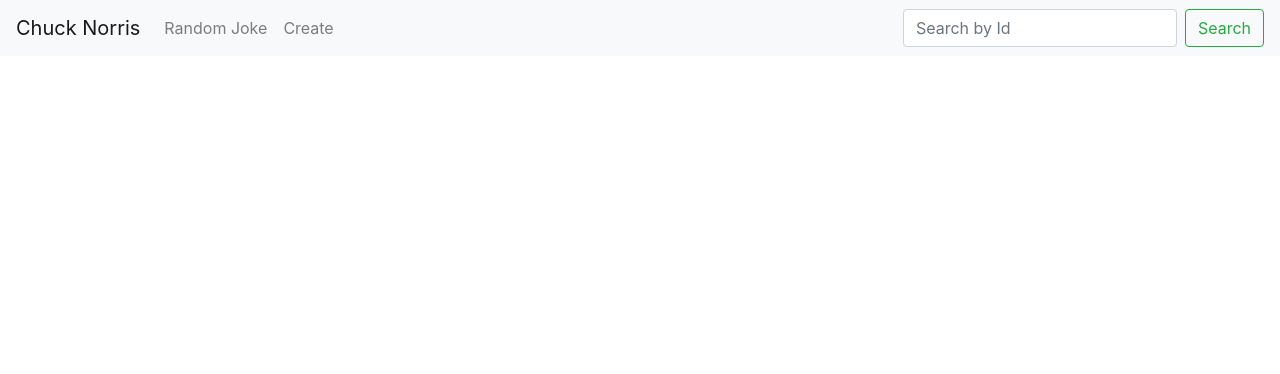
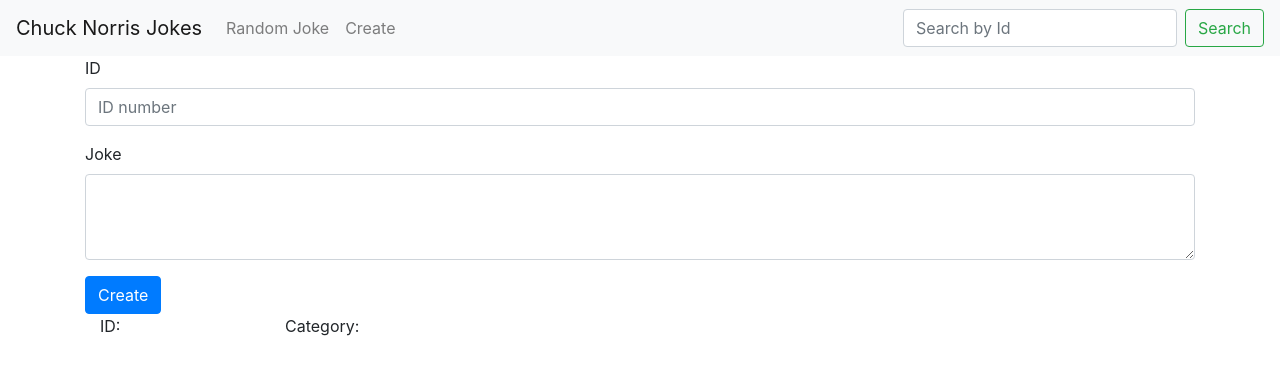
Before and after one commit to bavjean/api-project-front, a React (Create React App) app: page /create in a window 1280 px wide. Shown: the top 374 px of the page. Built offline with nearby package versions, Linux system fonts and the light colour scheme; no server answers.

Commit message:
added jokes, random and create components

```diff
--- a/public/index.html
+++ b/public/index.html
@@ -24,7 +24,7 @@
       work correctly both with client-side routing and a non-root public URL.
       Learn how to configure a non-root public URL by running `npm run build`.
     -->
-    <title>Chuck Norris</title>
+    <title>Chuck Norris Jokes</title>
     <link
       rel="stylesheet"
       href="https://maxcdn.bootstrapcdn.com/bootstrap/4.5.0/css/bootstrap.min.css"
--- a/src/App.js
+++ b/src/App.js
@@ -1,11 +1,14 @@
 import React, { Component } from 'react';
 import { Route } from "react-router-dom"
+import Jokes from "./Jokes"
+import Joke from "./Joke"
+import Random from "./Random"
+import Create from "./Create"
 import Navbar from 'react-bootstrap/Navbar'
 import Nav from 'react-bootstrap/Nav'
 import Form from 'react-bootstrap/Form'
 import FormControl from 'react-bootstrap/FormControl'
 import Button from 'react-bootstrap/Button'
-import './App.css';
 
 class App extends Component {
   constructor() {
@@ -18,7 +21,7 @@
 
   componentDidMount() {
     let url =
-      "https://whispering-meadow-11234.herokuapp.com/random";
+      "https://whispering-meadow-11234.herokuapp.com/jokes";
     fetch(url)
       .then((res) => res.json())
       .then((data) => {
@@ -27,11 +30,11 @@
   }
 
   render() {
-    console.log(this.state.joke)
+    // console.log(this.state.joke.length)
   return (
     <>
-      <Navbar bg="light" expand="sm">
-        <Navbar.Brand href="/">Chuck Norris</Navbar.Brand>
+      <Navbar sticky="top" bg="light" expand="sm">
+        <Navbar.Brand href="/">Chuck Norris Jokes</Navbar.Brand>
         <Navbar.Toggle aria-controls="basic-navbar-nav" />
         <Navbar.Collapse id="basic-navbar-nav">
           <Nav className="mr-auto">
@@ -41,9 +44,40 @@
           <Form inline>
       <FormControl type="text" placeholder="Search by Id" className="mr-sm-2" />
       <Button variant="outline-success">Search</Button>
-    </Form>
-        </Navbar.Collapse>
-      </Navbar>
+      </Form>
+          </Navbar.Collapse>
+        </Navbar>
+        <Route
+          path="/"
+          exact
+          render={() => {
+            return <Jokes jokes={this.state.joke} />
+          }}
+        />
+        <Route
+          path="/random"
+          exact
+          render={() => {
+            return <Random />
+          }}
+        />
+        <Route
+        path="/create"
+        // exact
+        render={() => {
+          return <Create />
+        }}
+      />
+      <Route
+            path="/:id"
+            // exact
+            render={routerProps => {
+              // console.log(routerProps)
+              let { id } = routerProps.match.params;
+              let info = this.state.joke.find(item => item.id === id);
+              return <Joke {...info} />;
+            }}
+          />
     </>
   );
   }
--- /dev/null
+++ b/src/Create.js
@@ -0,0 +1,27 @@
+import React from "react";
+import Form from "react-bootstrap/Form";
+import Button from "react-bootstrap/Button";
+
+export default function Create() {
+  return (
+      <div className="container">
+        <Form>
+          <Form.Group controlId="formBasicId">
+            <Form.Label>ID</Form.Label>
+            <Form.Control type="text" placeholder="ID number" />
+            {/* <Form.Text className="text-muted">
+                        We'll never share your email with anyone else.
+                        </Form.Text> */}
+          </Form.Group>
+
+          <Form.Group controlId="exampleForm.ControlTextarea1">
+            <Form.Label>Joke</Form.Label>
+            <Form.Control as="textarea" rows="3" />
+          </Form.Group>
+          <Button variant="primary" type="submit">
+            Create
+          </Button>
+        </Form>
+      </div>
+  );
+}
--- /dev/null
+++ b/src/Joke.js
@@ -0,0 +1,21 @@
+import React from 'react'
+import Container from "react-bootstrap/Container"
+import Row from 'react-bootstrap/Row'
+import Col from 'react-bootstrap/Col'
+
+export default function Joke(props) {
+    // console.log(props)
+    return (
+        <div className="container">
+            <Container>
+                    <Row xs={2} md={4} lg={6}>
+                        <Col>ID: {props.id}</Col>
+                        <Col>Category: {props.categories}</Col>
+                    </Row>
+                    <Row>
+                        <Col>{props.joke}</Col>
+                    </Row>
+                </Container>
+        </div>
+    )
+}
--- /dev/null
+++ b/src/Jokes.js
@@ -0,0 +1,25 @@
+import React from 'react'
+import Container from "react-bootstrap/Container"
+import Row from 'react-bootstrap/Row'
+import Col from 'react-bootstrap/Col'
+
+export default function Jokes({ jokes }) {
+    // console.log(jokes)
+    return (
+        <div>
+        {jokes.map(joke => {
+            return (
+                <Container key={joke.id}>
+                    <Row xs={2} md={4} lg={6}>
+                        <Col>ID: {joke.id}</Col>
+                        <Col>Category: {joke.categories}</Col>
+                    </Row>
+                    <Row>
+                        <Col>{joke.joke}</Col>
+                    </Row>
+                </Container>
+            )
+        })}
+        </div>
+    )
+}
--- /dev/null
+++ b/src/Random.js
@@ -0,0 +1,38 @@
+import React, { Component } from "react";
+import Container from "react-bootstrap/Container";
+import Row from "react-bootstrap/Row";
+import Col from "react-bootstrap/Col";
+
+export default class Random extends Component {
+  constructor() {
+    super();
+
+    this.state = {
+      joke: [],
+    };
+  }
+
+  componentDidMount() {
+    let url = "https://whispering-meadow-11234.herokuapp.com/random";
+    fetch(url)
+      .then((res) => res.json())
+      .then((data) => {
+        this.setState({ joke: data });
+      });
+  }
+
+  render() {
+    // console.log(this.state.joke)
+    return (
+      <Container>
+        <Row xs={2} md={4} lg={6}>
+          <Col>ID: {this.state.joke.id}</Col>
+          <Col>Category: {this.state.joke.categories}</Col>
+        </Row>
+        <Row>
+          <Col>{this.state.joke.joke}</Col>
+        </Row>
+      </Container>
+    );
+  }
+}
```
